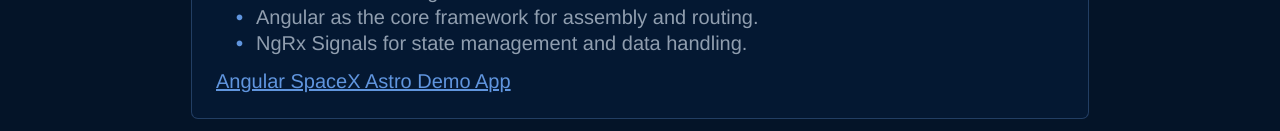
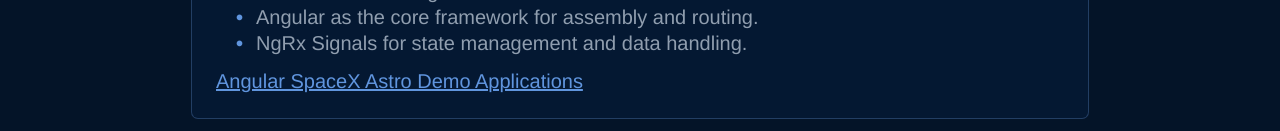
Before and after one commit to FMorrison87/personal-site-v2, a React (Create React App) app: page / in a window 1280 px wide. Both pictures are taken after a click on the element "Angular SpaceX Astro Application". Shown: the part 2271-2402 px from the top of the page. Built offline with nearby package versions, Linux system fonts and the light colour scheme.

Commit message:
test: testing github actions delpoy

```diff
--- a/src/App.js
+++ b/src/App.js
@@ -123,7 +123,7 @@
                 target="_blank"
                 rel="noreferrer"
               >
-                Angular SpaceX Astro Demo App
+                Angular SpaceX Astro Demo Applications
               </a>
             </div>
           </CardCollapse>
```
